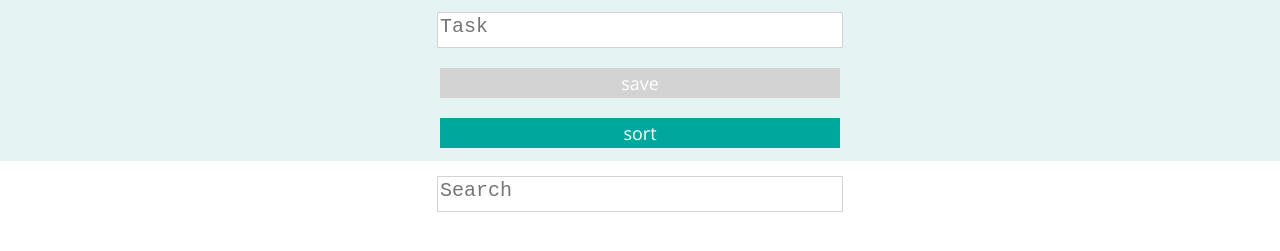
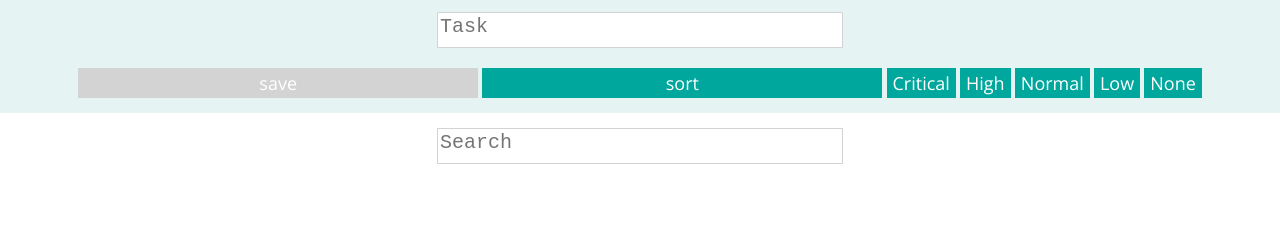
Before and after one commit to DanGrund/2DoBox-Pivot, a website: page index.html in a window 1280 px wide. Shown: the part 129-380 px from the top of the page. Drawn offline with nearby package versions, Linux system fonts and the light colour scheme.

Commit message:
Add quality button html/css

```diff
--- a/css/styles.css
+++ b/css/styles.css
@@ -4,7 +4,7 @@ body {
 
 header {
   background-color: #E5F3F2;
-  height: 280px;
+  height: 100%;
   padding-top: 10px;
   text-align: center;
   width: 100%;
@@ -168,6 +168,20 @@ article {
   margin-left: 30px;
 }
 
+.quality-button {
+  background-color: #00A79D;
+  border: none;
+  color: #FFF;
+  font-size: 18px;
+  font-family: 'Open Sans', sans-serif;
+  height: 30px;
+  margin:  5px auto;
+}
+
+.quality-buttons {
+  width: 92vw;
+}
+
 @media screen and (min-width: 768px) {
 
 textarea {
--- a/index.html
+++ b/index.html
@@ -21,8 +21,15 @@
         <textarea type="text" id="task" placeholder="Task"></textarea>
         <div id="char-num"></div>
         <input type="button" value="save" class="button" id="save" disabled>
+        <button class="button" id="sort">sort</button>
+        <form class="quality-buttons">
+          <button type="button" name="button" class="quality-button" id="critical">Critical</button>
+          <button type="button" name="button" class="quality-button" id="high">High</button>
+          <button type="button" name="button" class="quality-button" id="normal">Normal</button>
+          <button type="button" name="button" class="quality-button" id="low">Low</button>
+          <button type="button" name="button" class="quality-button" id="none">None</button>
+        </form>
       </form>
-      <button class="button" id="sort">sort</button>
 
     </header>
 
```
